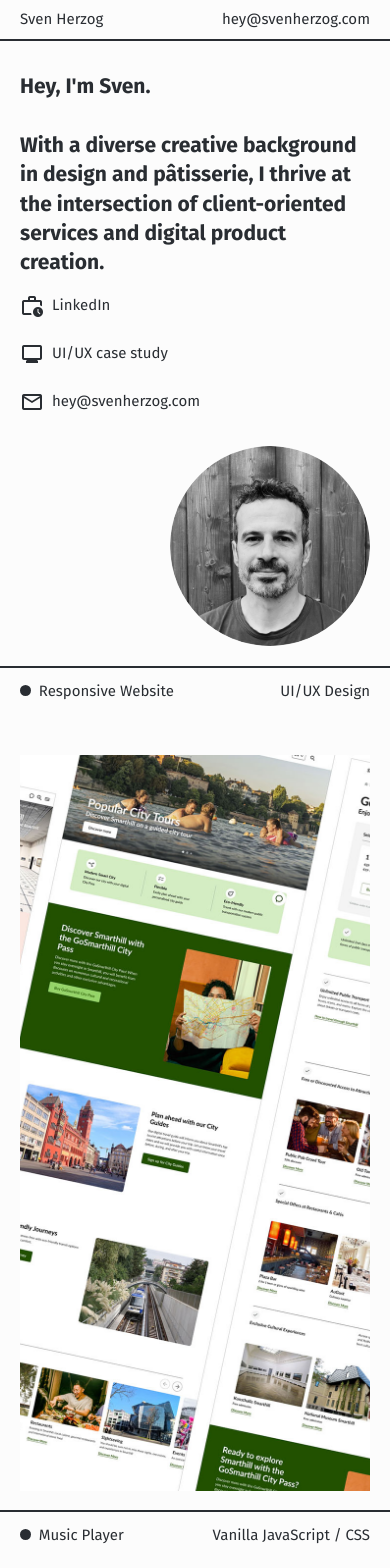
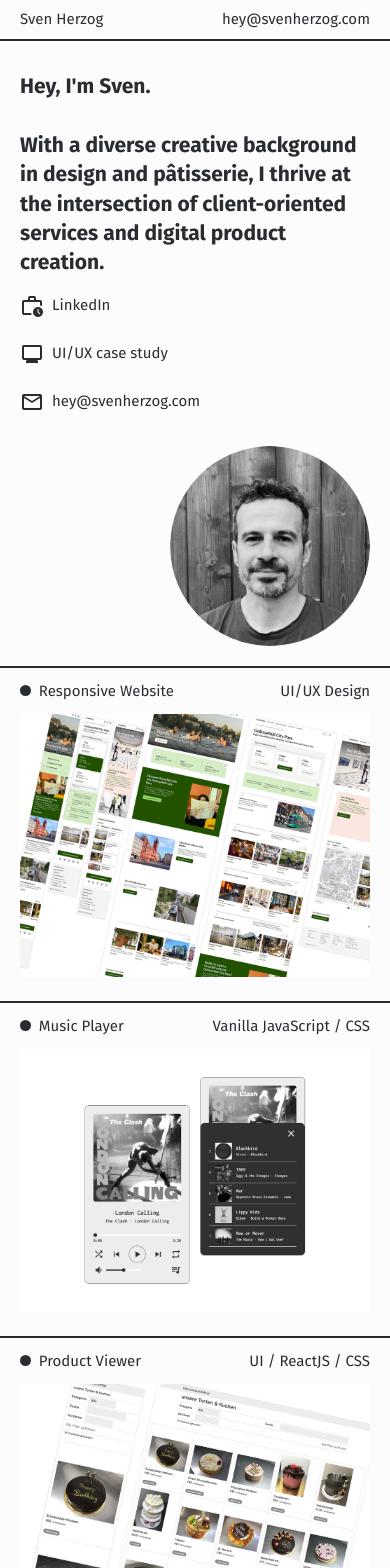
Before and after one commit to svnhrzg/my-portfolio, a React (Create React App) app: page / in a window 390 px wide. Shown: the top 1568 px of the page. Built offline with nearby package versions, Linux system fonts and the light colour scheme.

Commit message:
mobile fix

```diff
--- a/src/components/Project/styles.js
+++ b/src/components/Project/styles.js
@@ -15,7 +15,7 @@ export const Container = styled.div`
   }
 
   @media(max-width: 600px) {
-    /* height: 100%; */
+    height: 100%;
     padding-inline: 1.25rem;
   }
 `
```
